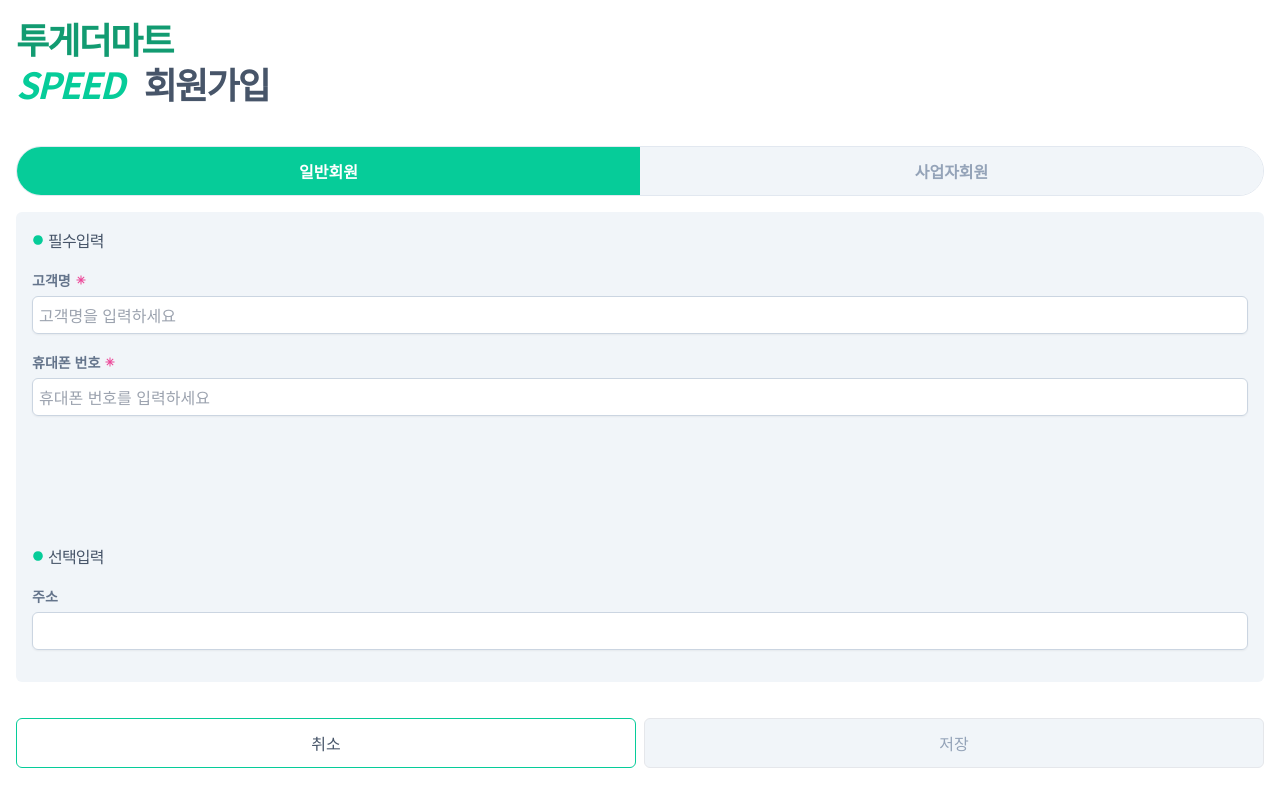
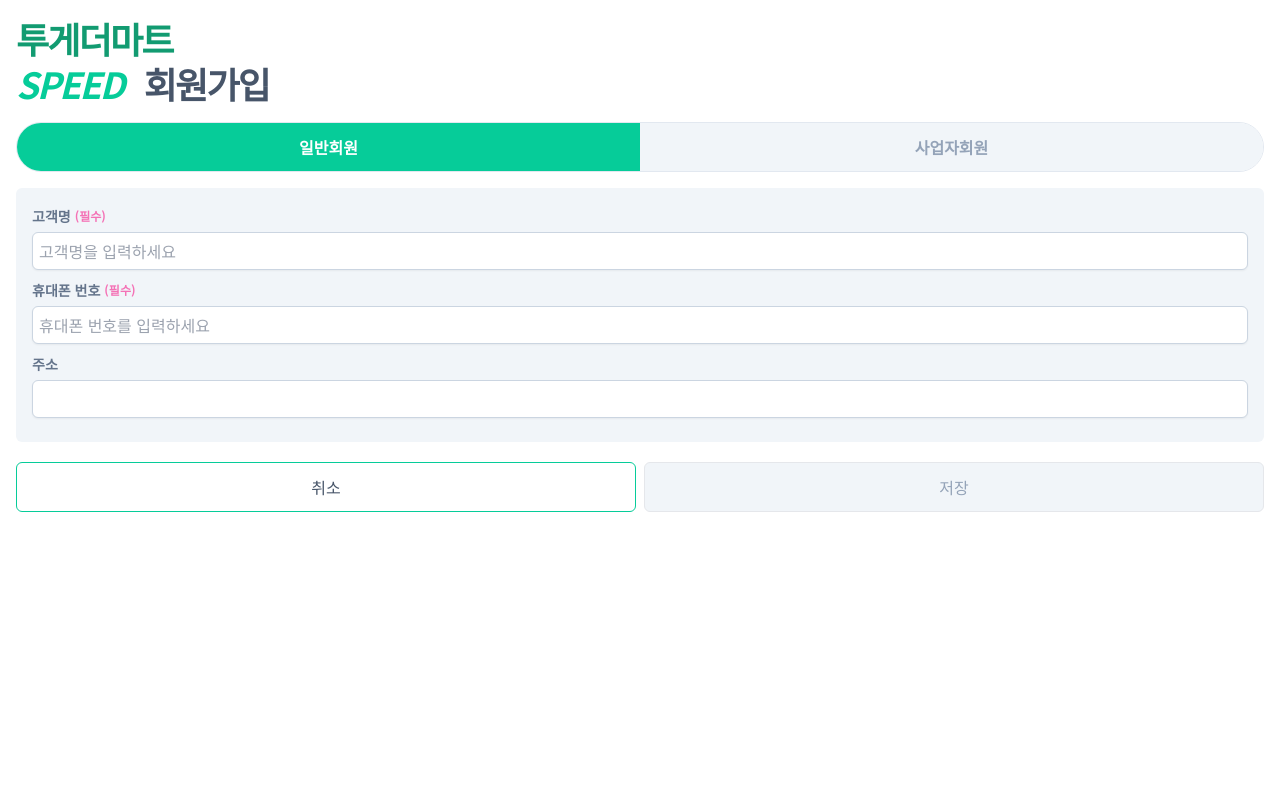
Before and after one commit to evaham/registration, a Next.js app: page / in a window 1280 px wide. Both pictures are taken after a click on the button "동의하고 회원가입". Built offline with nearby package versions, Linux system fonts and the light colour scheme.

Commit message:
20241017

```diff
--- a/src/app/page.js
+++ b/src/app/page.js
@@ -1,7 +1,7 @@
 'use client'
 
 import Image from "next/image";
-import { useState } from 'react';
+import { useState,useRef } from 'react';
 // import Modal from "./component/modal";
 
 export default function Home() {
@@ -51,71 +51,47 @@
     window.close();
   };
 
+  // 휴대전호 입력값 넘기기
+  const input2Ref = useRef(null); // 두 번째 input 필드를 참조
+  const input3Ref = useRef(null); // 세 번째 input 필드를 참조
 
-  // 모달창
-  // const [isModalOpen, setIsModalOpen] = useState(false);
+  // 첫 번째 입력 필드에서 3자리 입력되면 두 번째 필드로 이동
+  const handleInput1Change = (e) => {
+    if (e.target.value.length >= 3) {
+      input2Ref.current.focus();
+    }
+  };
 
-  // const handleOpenModal = () => {
-  //   setIsModalOpen(true);
-  // };
-
-  // const handleCloseModal = () => {
-  //   setIsModalOpen(false);
-  // };
-
-
-  // 약관동의
-  // const [agreeAll, setAgreeAll] = useState(false);
-  // const [requiredAgreed, setRequiredAgreed] = useState(true);
-  // const [optionalAgreed, setOptionalAgreed] = useState(false);
-
-  // const handleAgreeAllChange = () => {
-  //   const newAgreeAll = !agreeAll;
-  //   setAgreeAll(newAgreeAll);
-  //   setRequiredAgreed(newAgreeAll);
-  //   setOptionalAgreed(newAgreeAll);
-  // };
-
-  // const handleRequiredChange = () => {
-  //   const newRequiredAgreed = !requiredAgreed;
-  //   setRequiredAgreed(newRequiredAgreed);
-  //   setAgreeAll(newRequiredAgreed && optionalAgreed);
-  // };
-
-  // const handleOptionalChange = () => {
-  //   const newOptionalAgreed = !optionalAgreed;
-  //   setOptionalAgreed(newOptionalAgreed);
-  //   setAgreeAll(newOptionalAgreed && requiredAgreed);
-  // };
-
-
-
-
+  // 두 번째 입력 필드에서 4자리 입력되면 세 번째 필드로 이동
+  const handleInput2Change = (e) => {
+    if (e.target.value.length >= 4) {
+      input3Ref.current.focus();
+    }
+  };
 
   return (
     <div className="">
-      <div className="mx-4 pt-4 pb-6">
+      <div className="mx-4 py-4">
         <p className="text-4xl leading-tight font-bold tracking-tighter text-emerald-600/95">투게더마트</p>
         <p className="text-4xl leading-tight font-bold tracking-tighter text-slate-600"><span className="text-[#06CC99] italic mr-3">SPEED</span> 회원가입</p>
-        {/* <p className="text-slate-500">137-81-39709</p> */}
       </div>
 
       {!isHidden && (
-        <div className="overflow-y-scroll mt-4 mx-4 ">
+        <div className="mt-4 mx-4 ">
           <p className="flex items-center text-slate-600 tracking-tighter">
             <svg xmlns="http://www.w3.org/2000/svg" className="flex w-3 h-3 mr-1 items-center fill-[#06CC99]" viewBox="0 -960 960 960">
               <path d="M480.28-96Q401-96 331-126t-122.5-82.5Q156-261 126-330.96t-30-149.5Q96-560 126-629.5q30-69.5 82.5-122T330.96-834q69.96-30 149.5-30t149.04 30q69.5 30 122 82.5T834-629.28q30 69.73 30 149Q864-401 834-331t-82.5 122.5Q699-156 629.28-126q-69.73 30-149 30Z"/>
             </svg>
             이용약관
           </p>
-          <div className="overflow-y-scroll h-96 mt-2 p-4 bg-slate-100 rounded-md">
-            <pre className=" font-sans ">{terms}</pre>
+          <div className="overflow-y-scroll flex h-96 mt-2 p-4 bg-slate-100 rounded-md">
+            <pre className="flex flex-1 font-sans whitespace-pre-wrap">{terms}</pre>
           </div>
         </div>
       )}
 
       {isHidden &&(
-        <div className="mt-4">
+        <div className="">
           <div className="flex mx-4 rounded-full border font-bold border-slate-200 overflow-hidden">
             {tabs.map((tab) => (
               <a key={tab.id} className={`flex-1 py-3 text-center ${activeTab === tab.id ? 'bg-[#06CC99] text-white' : 'bg-slate-100 text-slate-400'}`} onClick={() => handleTabClick(tab.id)}>
@@ -126,122 +102,67 @@
 
 
           {tabs.map((tab) => (
-            <div key={tab.id} className="my-4" style={{ display: activeTab === tab.id ? 'block' : 'none' }}>
+            <div key={tab.id} className="mt-4 my-2" style={{ display: activeTab === tab.id ? 'block' : 'none' }}>
               <form style={{display: 1 === tab.id ? 'block' : 'none'}}>
                 <div className="mx-4 p-4 bg-slate-100 rounded-md">
-                  <p className="flex items-center text-slate-600 tracking-tighter">
-                    <svg xmlns="http://www.w3.org/2000/svg" className="flex w-3 h-3 mr-1 items-center fill-[#06CC99]" viewBox="0 -960 960 960">
-                      <path d="M480.28-96Q401-96 331-126t-122.5-82.5Q156-261 126-330.96t-30-149.5Q96-560 126-629.5q30-69.5 82.5-122T330.96-834q69.96-30 149.5-30t149.04 30q69.5 30 122 82.5T834-629.28q30 69.73 30 149Q864-401 834-331t-82.5 122.5Q699-156 629.28-126q-69.73 30-149 30Z"/>
-                    </svg>
-                    필수입력
-                  </p>
-                  <div className="my-4">
-                    <label className="flex items-center text-sm leading-6 text-slate-500 font-bold">고객명
-                      <svg xmlns="http://www.w3.org/2000/svg" viewBox="0 -960 960 960" className="items-center w-3 h-3 fill-pink-500 ml-1">
-                        <path xmlns="http://www.w3.org/2000/svg" d="M440-120v-264L254-197l-57-57 187-186H120v-80h264L197-706l57-57 186 187v-264h80v264l186-187 57 57-187 186h264v80H576l187 186-57 57-186-187v264h-80Z"/>
-                      </svg>
-                    </label>
-                    <div className="relative mt-1 rounded-md shadow-sm">
-                      <input type="text" name="name" id="name" className="block w-full rounded-md border border-slate-300 p-1.5 text-gray-900 outline-none  placeholder:text-gray-400 focus:border-[#06CC99]" placeholder="고객명을 입력하세요"/>
+                  <div className="mb-2">
+                    <label className="flex items-center text-sm leading-6 text-slate-500 font-bold">고객명<span className="ml-1 text-xs text-pink-400">(필수)</span></label>
+                    <div className="relative mt-1">
+                      <input type="text" name="name" id="name" className="block w-full p-1.5 rounded-md border border-slate-300 shadow-sm text-gray-900 outline-none  placeholder:text-gray-400 focus:border-[#06CC99]" placeholder="고객명을 입력하세요"/>
                     </div>
                   </div>
-                  <div className="my-4">
-                    <label className="flex items-center text-sm leading-6 text-slate-500 font-bold">휴대폰 번호
-                      <svg xmlns="http://www.w3.org/2000/svg" viewBox="0 -960 960 960" className="items-center w-3 h-3 fill-pink-500 ml-1">
-                        <path xmlns="http://www.w3.org/2000/svg" d="M440-120v-264L254-197l-57-57 187-186H120v-80h264L197-706l57-57 186 187v-264h80v264l186-187 57 57-187 186h264v80H576l187 186-57 57-186-187v264h-80Z"/>
-                      </svg>
-                    </label>
-                    <div className="relative mt-1 rounded-md shadow-sm">
-                      <input type="tel" name="phone" id="phone" className="block w-full rounded-md border border-slate-300 p-1.5 text-gray-900 outline-none  placeholder:text-gray-400 focus:border-[#06CC99]" placeholder="휴대폰 번호를 입력하세요"/>
+                  <div className="my-2">
+                    <label className="flex items-center text-sm leading-6 text-slate-500 font-bold">휴대폰 번호<span className="ml-1 text-xs text-pink-400">(필수)</span></label>
+                    <div className="relative mt-1">
+                      <input type="tel" name="phone" id="phone" className="block w-full p-1.5 rounded-md border border-slate-300 shadow-sm text-gray-900 outline-none  placeholder:text-gray-400 focus:border-[#06CC99]" placeholder="휴대폰 번호를 입력하세요"/>
                       <div className="absolute inset-y-0 right-0 flex items-center"></div>
                     </div>
                   </div>
-                  <p className="flex mt-32 mb-3 text-slate-600 items-center tracking-tighter">
-                    <svg xmlns="http://www.w3.org/2000/svg" className="flex w-3 h-3 mr-1 items-center fill-[#06CC99]" viewBox="0 -960 960 960">
-                      <path d="M480.28-96Q401-96 331-126t-122.5-82.5Q156-261 126-330.96t-30-149.5Q96-560 126-629.5q30-69.5 82.5-122T330.96-834q69.96-30 149.5-30t149.04 30q69.5 30 122 82.5T834-629.28q30 69.73 30 149Q864-401 834-331t-82.5 122.5Q699-156 629.28-126q-69.73 30-149 30Z"/>
-                    </svg>
-                    선택입력
-                  </p>
-                  <div className="my-4">
+
+                  <div className="my-2">
                     <label className="block text-sm leading-6 text-slate-500 font-bold">주소</label>
-                    {/* <div className="mt-1">
-                      <a href="" className="block w-2/4 p-2 border text-center bg-blue-500 text-white rounded-md">우편번호 검색</a>
-                    </div> */}
-                    <div className="relative mt-1 rounded-md shadow-sm">
-                      <input type="text" name="price" id="adress" className="block w-full rounded-md border border-slate-300 p-1.5 text-gray-900 outline-none  placeholder:text-gray-400 focus:border-[#06CC99]" placeholder=""/>
+                    <div className="relative mt-1">
+                      <input type="text" name="price" id="adress" className="block w-full p-1.5 rounded-md border border-slate-300 shadow-sm text-gray-900 outline-none  placeholder:text-gray-400 focus:border-[#06CC99]" placeholder=""/>
                     </div>
-                    {/* <div className="relative mt-1 rounded-md shadow-sm">
-                      <input type="text" id="adressText" className="block w-full rounded-md border border-slate-300 p-1.5 text-gray-900 outline-none  placeholder:text-gray-400 focus:border-[#06CC99]" placeholder="상세주소를 입력해주세요"/>
-                    </div> */}
                   </div>
                 </div>
               </form>
               <form style={{display: 2 === tab.id ? 'block' : 'none'}}>
                 <div className="mx-4 p-4 bg-slate-100 rounded-md">
-                  <p className="flex items-center text-slate-600 tracking-tighter">
-                    <svg xmlns="http://www.w3.org/2000/svg" className="flex w-3 h-3 mr-1 items-center fill-[#06CC99]" viewBox="0 -960 960 960">
-                      <path d="M480.28-96Q401-96 331-126t-122.5-82.5Q156-261 126-330.96t-30-149.5Q96-560 126-629.5q30-69.5 82.5-122T330.96-834q69.96-30 149.5-30t149.04 30q69.5 30 122 82.5T834-629.28q30 69.73 30 149Q864-401 834-331t-82.5 122.5Q699-156 629.28-126q-69.73 30-149 30Z"/>
-                    </svg>
-                    필수입력
-                  </p>
-                  <div className="my-4">
-                    <label className="flex items-center text-sm leading-6 text-slate-500 font-bold ">고객명
-                      <svg xmlns="http://www.w3.org/2000/svg" viewBox="0 -960 960 960" className="items-center w-3 h-3 fill-pink-500 ml-1">
-                        <path xmlns="http://www.w3.org/2000/svg" d="M440-120v-264L254-197l-57-57 187-186H120v-80h264L197-706l57-57 186 187v-264h80v264l186-187 57 57-187 186h264v80H576l187 186-57 57-186-187v264h-80Z"/>
-                      </svg>
-                    </label>
-                    <div className="relative mt-1 rounded-md shadow-sm">
-                      <input type="text" name="name" id="name" autoFocus className="block w-full rounded-md border border-slate-300 p-1.5 text-gray-900 outline-none  placeholder:text-gray-400 focus:border-[#06CC99]" placeholder="고객명을 입력하세요"/>
+                  <div className="mb-2">
+                    <label className="flex items-center text-sm leading-6 text-slate-500 font-bold ">고객명<span className="ml-1 text-xs text-pink-400">(필수)</span></label>
+                    <div className="relative mt-0.5">
+                      <input type="text" name="name" id="name" autoFocus className="block w-full p-1.5 rounded-md border border-slate-300 shadow-sm text-gray-900 outline-none  placeholder:text-gray-400 focus:border-[#06CC99]" placeholder="고객명을 입력하세요"/>
                     </div>
                   </div>
-                  <div className="my-4">
-                    <label className="flex items-center text-sm leading-6 text-slate-500 font-bold">휴대폰 번호
-                      <svg xmlns="http://www.w3.org/2000/svg" viewBox="0 -960 960 960" className="items-center w-3 h-3 fill-pink-500 ml-1">
-                        <path xmlns="http://www.w3.org/2000/svg" d="M440-120v-264L254-197l-57-57 187-186H120v-80h264L197-706l57-57 186 187v-264h80v264l186-187 57 57-187 186h264v80H576l187 186-57 57-186-187v264h-80Z"/>
-                      </svg>
-                    </label>
-                    <div className="relative mt-1 rounded-md shadow-sm">
-                      <input type="tel" name="phone" id="phone" className="block w-full rounded-md border border-slate-300 p-1.5 text-gray-900 outline-none  placeholder:text-gray-400 focus:border-[#06CC99]" placeholder="휴대폰 번호를 입력하세요"/>
+                  <div className="my-2">
+                    <label className="flex items-center text-sm leading-6 text-slate-500 font-bold">휴대폰 번호<span className="ml-1 text-xs text-pink-400">(필수)</span></label>
+                    <div className="relative flex mt-0.5 gap-1 items-center">
+                      <input type="tel" name="phone" id="phone" maxLength={3} onChange={handleInput1Change} className="flex flex-1 min-w-20 p-1.5 rounded-md border border-slate-300 shadow-sm text-gray-900 outline-none  placeholder:text-gray-400 focus:border-[#06CC99]" placeholder=""/>
+                      <span>-</span>
+                      <input type="tel" name="phone" id="phone" maxLength={4} onChange={handleInput2Change} ref={input2Ref} className="flex flex-1 min-w-20 p-1.5 rounded-md border border-slate-300 shadow-sm text-gray-900 outline-none  placeholder:text-gray-400 focus:border-[#06CC99]" placeholder=""/>
+                      <span>-</span>
+                      <input type="tel" name="phone" id="phone" maxLength={4} ref={input3Ref} className="flex flex-1 min-w-20 p-1.5 rounded-md border border-slate-300 shadow-sm text-gray-900 outline-none  placeholder:text-gray-400 focus:border-[#06CC99]" placeholder=""/>
                     </div>
                   </div>
-                  <div className="my-4">
-                    <label className="flex items-center text-sm leading-6 text-slate-500 font-bold">사업자명
-                      <svg xmlns="http://www.w3.org/2000/svg" viewBox="0 -960 960 960" className="items-center w-3 h-3 fill-pink-500 ml-1">
-                        <path xmlns="http://www.w3.org/2000/svg" d="M440-120v-264L254-197l-57-57 187-186H120v-80h264L197-706l57-57 186 187v-264h80v264l186-187 57 57-187 186h264v80H576l187 186-57 57-186-187v264h-80Z"/>
-                      </svg>
-                    </label>
-                    <div className="relative mt-1 rounded-md shadow-sm">
-                      <input type="tel" name="text" id="phone" className="block w-full rounded-md border border-slate-300 p-1.5 text-gray-900 outline-none  placeholder:text-gray-400 focus:border-[#06CC99]" placeholder="사업자 상호를 입력하세요"/>
+                  <div className="my-2">
+                    <label className="flex items-center text-sm leading-6 text-slate-500 font-bold">사업자명<span className="ml-1 text-xs text-pink-400">(필수)</span></label>
+                    <div className="relative mt-0.5">
+                      <input type="tel" name="text" id="phone" className="block w-full p-1.5 rounded-md border border-slate-300 shadow-sm text-gray-900 outline-none  placeholder:text-gray-400 focus:border-[#06CC99]" placeholder="사업자명을 입력하세요"/>
                     </div>
                   </div>
-                  <div className="my-4">
-                    <label className="flex items-center text-sm leading-6 text-slate-500 font-bold">사업자번호
-                      <svg xmlns="http://www.w3.org/2000/svg" viewBox="0 -960 960 960" className="items-center w-3 h-3 fill-pink-500 ml-1">
-                        <path xmlns="http://www.w3.org/2000/svg" d="M440-120v-264L254-197l-57-57 187-186H120v-80h264L197-706l57-57 186 187v-264h80v264l186-187 57 57-187 186h264v80H576l187 186-57 57-186-187v264h-80Z"/>
-                      </svg>
-                    </label>
-                    <div className="relative mt-1 rounded-md shadow-sm">
-                      <input type="tel" name="phone" id="phone" className="block w-full rounded-md border border-slate-300 p-1.5 text-gray-900 outline-none  placeholder:text-gray-400 focus:border-[#06CC99]" placeholder="휴대폰 번호를 입력하세요"/>
+                  <div className="my-2">
+                    <label className="flex items-center text-sm leading-6 text-slate-500 font-bold">사업자번호<span className="ml-1 text-xs text-pink-400">(필수)</span></label>
+                    <div className="relative mt-0.5">
+                      <input type="tel" name="phone" id="phone" className="block w-full p-1.5 rounded-md border border-slate-300 shadow-sm text-gray-900 outline-none  placeholder:text-gray-400 focus:border-[#06CC99]" placeholder="사업자번호를 입력하세요"/>
                     </div>
                   </div>
 
-                  <p className="flex mt-32 mb-3 text-slate-600 items-center tracking-tighter">
-                    <svg xmlns="http://www.w3.org/2000/svg" className="flex w-3 h-3 mr-1 items-center fill-[#06CC99]" viewBox="0 -960 960 960">
-                      <path d="M480.28-96Q401-96 331-126t-122.5-82.5Q156-261 126-330.96t-30-149.5Q96-560 126-629.5q30-69.5 82.5-122T330.96-834q69.96-30 149.5-30t149.04 30q69.5 30 122 82.5T834-629.28q30 69.73 30 149Q864-401 834-331t-82.5 122.5Q699-156 629.28-126q-69.73 30-149 30Z"/>
-                    </svg>
-                    선택입력
-                  </p>
-                  <div className="my-4">
+                  <div className="my-2">
                     <label className="block text-sm leading-6 text-slate-500 font-bold">주소</label>
-                    {/* <div className="mt-1">
-                      <a href="" className="block w-2/4 p-2 border text-center bg-blue-500 text-white rounded-md">우편번호 검색</a>
-                    </div> */}
-                    <div className="relative mt-1 rounded-md shadow-sm">
-                      <input type="text" name="price" id="adress" className="block w-full rounded-md border border-slate-300 p-1.5 text-gray-900 outline-none  placeholder:text-gray-400 focus:border-[#06CC99]" placeholder=""/>
+                    <div className="relative mt-0.5">
+                      <input type="text" name="price" id="adress" className="block w-full p-1.5 rounded-md border border-slate-300 shadow-sm text-gray-900 outline-none  placeholder:text-gray-400 focus:border-[#06CC99]" placeholder=""/>
                     </div>
-                    {/* <div className="relative mt-1 rounded-md shadow-sm">
-                      <input type="text" id="adressText" className="block w-full rounded-md border border-slate-300 p-1.5 text-gray-900 outline-none  placeholder:text-gray-400 focus:border-[#06CC99]" placeholder="상세주소를 입력해주세요"/>
-                    </div> */}
                   </div>
                 </div>
               </form>
@@ -249,45 +170,7 @@
           ))}
         </div>
       )}
-
-      {/* <div className="mt-3 p-4">
-        <p className="flex my-3 text-slate-600 items-center tracking-tighter">약관동의</p>
-        <div className="mt-1 border rounded-md bg-slate-100">
-          <div className="flex border-b p-4">
-            <label className="flex">
-              <input type="checkbox" checked={agreeAll} onChange={handleAgreeAllChange} className="hidden peer"/>
-              <svg xmlns="http://www.w3.org/2000/svg" height="24px" viewBox="0 -960 960 960" width="24px" fill="#e8eaed" className="fill-slate-300 mr-2 peer-checked:fill-blue-500" >
-                <path d="M423.28-291.22 708.87-576.8l-62.46-62.7-223.13 223.13L312.15-527.5l-62.45 62.7 173.58 173.58ZM480-71.87q-84.91 0-159.34-32.12-74.44-32.12-129.5-87.17-55.05-55.06-87.17-129.5Q71.87-395.09 71.87-480t32.12-159.34q32.12-74.44 87.17-129.5 55.06-55.05 129.5-87.17 74.43-32.12 159.34-32.12t159.34 32.12q74.44 32.12 129.5 87.17 55.05 55.06 87.17 129.5 32.12 74.43 32.12 159.34t-32.12 159.34q-32.12 74.44-87.17 129.5-55.06 55.05-129.5 87.17Q564.91-71.87 480-71.87Z"/>
-              </svg>
-              모두동의
-            </label>
-          </div>
-          <ul className="p-4">
-            <li className="flex items-center">
-              <label className="flex items-center">
-                <input type="checkbox" checked={requiredAgreed} onChange={handleRequiredChange} className="hidden peer" />
-                <svg xmlns="http://www.w3.org/2000/svg" height="24px" viewBox="0 -960 960 960" width="24px" className="fill-slate-300 mr-2 peer-checked:fill-blue-500" >
-                  <path d="M423.28-291.22 708.87-576.8l-62.46-62.7-223.13 223.13L312.15-527.5l-62.45 62.7 173.58 173.58ZM480-71.87q-84.91 0-159.34-32.12-74.44-32.12-129.5-87.17-55.05-55.06-87.17-129.5Q71.87-395.09 71.87-480t32.12-159.34q32.12-74.44 87.17-129.5 55.06-55.05 129.5-87.17 74.43-32.12 159.34-32.12t159.34 32.12q74.44 32.12 129.5 87.17 55.05 55.06 87.17 129.5 32.12 74.43 32.12 159.34t-32.12 159.34q-32.12 74.44-87.17 129.5-55.06 55.05-129.5 87.17Q564.91-71.87 480-71.87Z"/>
-                </svg>
-                이용약관 <span className="ml-1 text-[#06CC99]">(필수)</span>
-              </label>
-              <button className="text-xs ml-auto underline" onClick={handleOpenModal}>내용보기</button>
-            </li>
-            <li className="flex items-center mt-4">
-              <label className="flex items-center">
-                <input type="checkbox" checked={optionalAgreed} onChange={handleOptionalChange} className="hidden peer" />
-                <svg xmlns="http://www.w3.org/2000/svg" height="24px" viewBox="0 -960 960 960" width="24px" className="fill-slate-300 mr-2 peer-checked:fill-blue-500">
-                  <path d="M423.28-291.22 708.87-576.8l-62.46-62.7-223.13 223.13L312.15-527.5l-62.45 62.7 173.58 173.58ZM480-71.87q-84.91 0-159.34-32.12-74.44-32.12-129.5-87.17-55.05-55.06-87.17-129.5Q71.87-395.09 71.87-480t32.12-159.34q32.12-74.44 87.17-129.5 55.06-55.05 129.5-87.17 74.43-32.12 159.34-32.12t159.34 32.12q74.44 32.12 129.5 87.17 55.05 55.06 87.17 129.5 32.12 74.43 32.12 159.34t-32.12 159.34q-32.12 74.44-87.17 129.5-55.06 55.05-129.5 87.17Q564.91-71.87 480-71.87Z"/>
-                </svg>
-                <span>쿠폰, 특가상품 이벤트 등 <br/>혜택/정보 수신<span className="ml-1 text-[#06CC99]">(선택)</span></span>
-              </label>
-              <button className="text-xs ml-auto underline" onClick={handleOpenModal}>내용보기</button>
-            </li>
-          </ul>
-        </div>
-      </div> */}
-      {/* <Modal isOpen={isModalOpen} onClose={handleCloseModal}></Modal> */}
-      <div className="flex mt-5 p-4 gap-2 bg-white">
+      <div className="flex mt-2 px-4 py-3 gap-2 bg-white">
         <button className="block w-full p-3 border border-[#06CC99] rounded-md text-slate-600">취소</button>
         {!isHidden && (
           <button onClick={handleHide} className="block w-full p-3 border bg-[#06CC99] rounded-md text-white">동의하고 회원가입</button>
```
